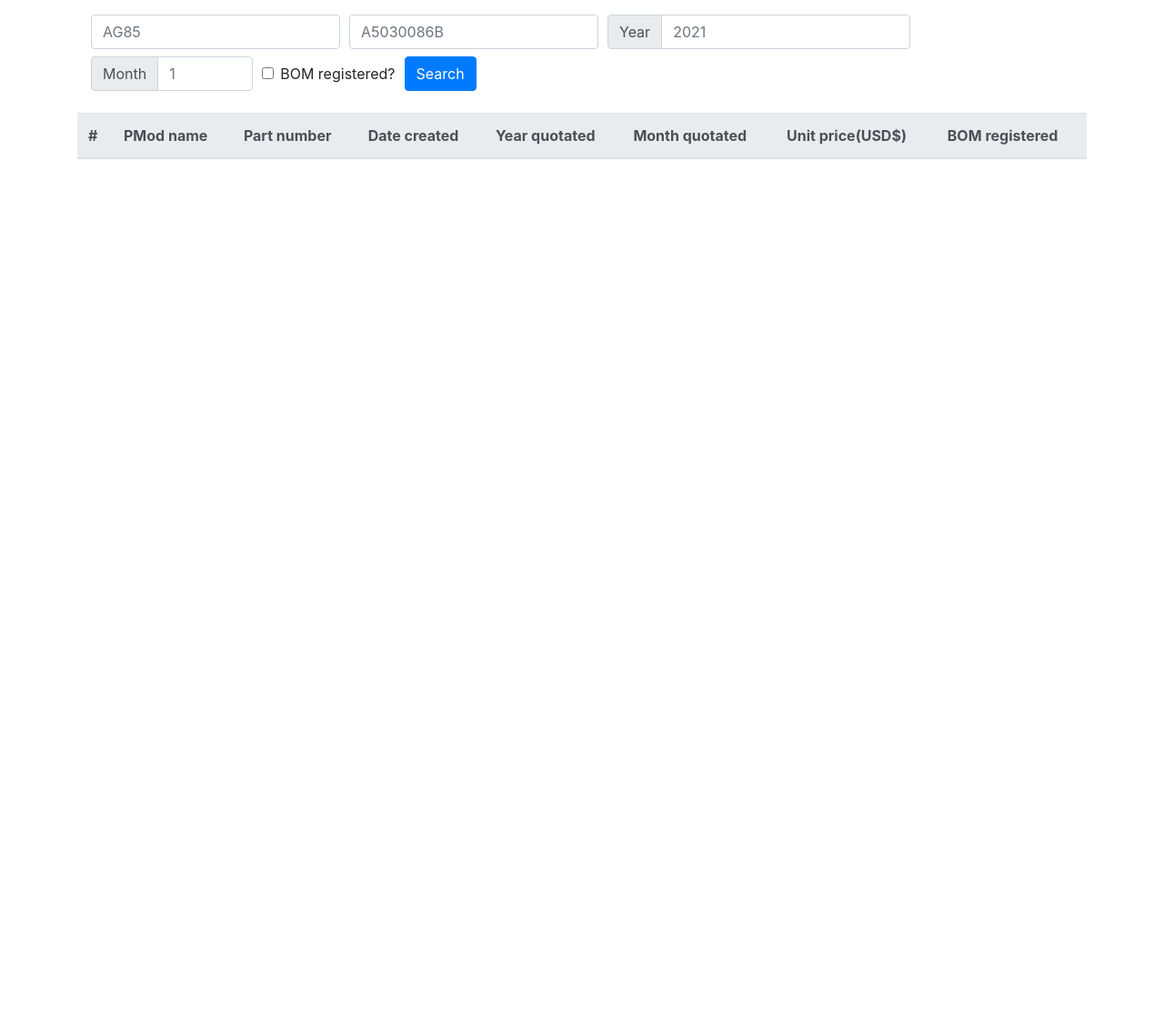
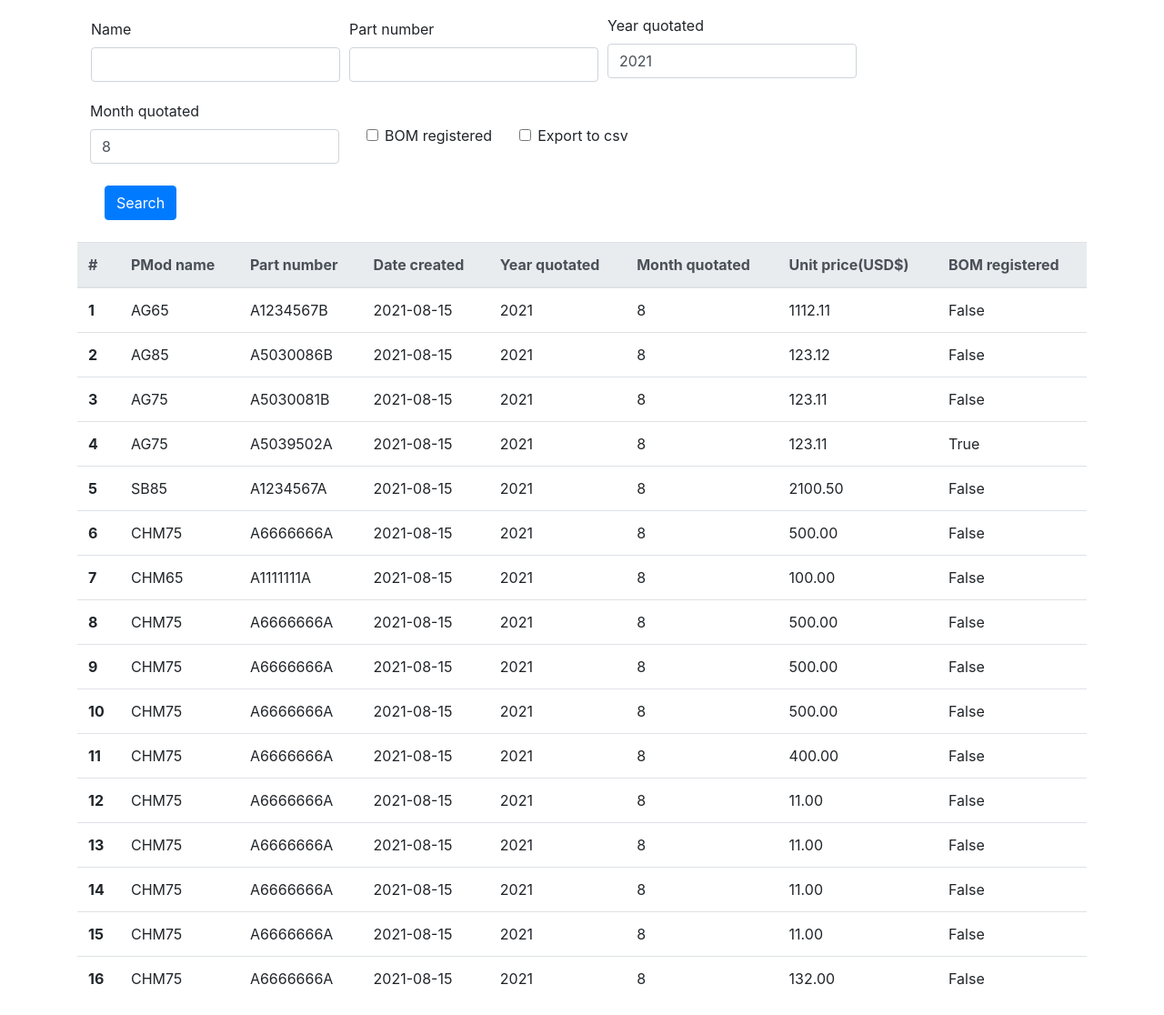
Before and after one commit to AuroraBoreas/djang-tvqa, a Django app: page /pmod_bom_list/ in a window 1280 px wide. Shown: the part 120-1236 px from the top of the page at 91% size. Before the commit the page ends 295 px from the top, so only its background shows below. Run offline with Django 3.2, Linux system fonts and the light colour scheme; data comes from the database, SQL or seed files in the repository; both versions use the stored data as it was after the commit; lists and menus that the app fills with data are empty; some libraries are stand-ins or nearby versions.

Commit message:
new feature: export to csv

```diff
--- a/pmods/form.py
+++ b/pmods/form.py
@@ -12,4 +12,19 @@
             'month_quotated',
             'unit_price',
             'BOM_registered',
+            # 'export_to_csv',
         ]
+
+class PModSearchForm(ModelForm):
+    class Meta:
+        model = PMod
+        fields = [
+            'name',
+            'part_number',
+            'date_created',
+            'year_quotated',
+            'month_quotated',
+            'unit_price',
+            'BOM_registered',
+            'export_to_csv',
+        ]
--- a/pmods/models.py
+++ b/pmods/models.py
@@ -6,17 +6,18 @@
 year = datetime.datetime.today().year
 month = datetime.datetime.today().month
 
-pmod_name_validator = RegexValidator(r'[a-zA-Z]{2,3}[0-9]{2,3}', 'Only PMod name allowed') # AG85, CHM75, SBL49
-part_number_validator = RegexValidator(r'[a-zA-Z]{1}[0-9]{7}[a-zA-Z]{1}', 'Only PMod part number allowed') #A5030081B
+pmod_name_validator = RegexValidator(r'[a-zA-Z]{2,3}[0-9]{2,3}', 'Only PMod name allowed(i.e: AG85)') # AG85, CHM75, SBL49
+part_number_validator = RegexValidator(r'[a-zA-Z]{1}[0-9]{7}[a-zA-Z]{1}', 'Only PMod part number allowed(i.e: A5030081A)') #A5030081B
 
 class PMod(models.Model):
-    name           = models.CharField(max_length=6, validators=[pmod_name_validator])
-    part_number    = models.CharField(max_length=9, validators=[part_number_validator])
+    name           = models.CharField(max_length=6, validators=[pmod_name_validator], blank=True)
+    part_number    = models.CharField(max_length=9, validators=[part_number_validator], blank=True)
     date_created   = models.DateTimeField(default=timezone.now)
-    year_quotated  = models.IntegerField(default=year, blank=False, null=False)
-    month_quotated = models.IntegerField(default=month, blank=False, null=False)
+    year_quotated  = models.IntegerField(default=year, blank=True, null=False)
+    month_quotated = models.IntegerField(default=month, blank=True, null=False)
     unit_price     = models.DecimalField(decimal_places=2, max_digits=100)
     BOM_registered = models.BooleanField(default=False)
+    export_to_csv  = models.BooleanField(default=False)
 
     def __repr__(self):
         return 'PMod {}'.format(self.name)
--- a/pmods/templates/bom_list.html
+++ b/pmods/templates/bom_list.html
@@ -16,46 +16,46 @@
   </div>
 
   <div class="container mb-3">
-    <form method="POST">
+    <form method="POST" action="">
       {% csrf_token %}
       <div class="form-row align-items-center">
         <div class="col-auto">
           <label class="sr-only" for="inlineFormInput">PMod name</label>
-          <input type="text" class="form-control mb-2" id="inlineFormInput" name="pmodname" placeholder="AG85">
+          {{ form.name|as_crispy_field }}
         </div>
         <div class="col-auto">
           <label class="sr-only" for="inlineFormInput">Part number</label>
-          <input type="text" class="form-control mb-2" id="inlineFormInput" name="partnumber" placeholder="A5030086B">
+          {{ form.part_number|as_crispy_field }}
         </div>
         <div class="col-auto">
           <label class="sr-only" for="inlineFormInputGroup"></label>
           <div class="input-group mb-2">
             <div class="input-group-prepend">
-              <div class="input-group-text">Year</div>
+              {{ form.year_quotated|as_crispy_field }}
             </div>
-            <input type="number" class="form-control" id="inlineFormInputGroup" name="bomyear" min="2012" placeholder="2021">
           </div>
         </div>
         <div class="col-auto">
           <label class="sr-only" for="inlineFormInputGroup"></label>
           <div class="input-group mb-2">
             <div class="input-group-prepend">
-              <div class="input-group-text">Month</div>
             </div>
-            <input type="number" class="form-control" id="inlineFormInputGroup" name="bommonth" min="1" max="12" placeholder="1">
+            {{ form.month_quotated|as_crispy_field }}
           </div>
         </div>
         <div class="col-auto">
           <div class="form-check mb-2">
-            <input class="form-check-input" type="checkbox" id="autoSizingCheck" name="bomregistered">
-            <label class="form-check-label" for="autoSizingCheck">
-              BOM registered?
-            </label>
+            {{ form.BOM_registered|as_crispy_field }}
           </div>
         </div>
         <div class="col-auto">
-          <button type="submit" class="btn btn-primary mb-2">Search</button>
+          <div class="form-check mb-2">
+            {{ form.export_to_csv|as_crispy_field }}
+          </div>
         </div>
+      </div>
+      <div class="col-auto">
+        <button type="submit" class="btn btn-primary mb-2">Search</button>
       </div>
     </form>
   </div>
--- a/pmods/views.py
+++ b/pmods/views.py
@@ -1,18 +1,19 @@
 from django.core.checks import messages
-from django.shortcuts import redirect, render, get_list_or_404
+from django.http.response import HttpResponse
+from django.shortcuts import redirect, render
 from django.contrib import messages
 from django.db.models.functions import Upper
 from django.db.models import Value
-from .form import PModRegisterForm, PMod
+import csv
+from .form import PModRegisterForm, PMod, PModSearchForm
 
 from django.http.request import HttpRequest
-from typing import NewType, Type, TypeVar
+from typing import NewType
 Request = NewType('Request', HttpRequest)
-T = TypeVar('T', None, int)
 
 def pmod_bom_create_view(request:Request, *args, **kwargs):
     if request.method == 'POST':
-        form = PModRegisterForm(request.POST)
+        form = PModRegisterForm(request.POST or None)
         if form.is_valid():
             name           = form.cleaned_data.get('name')
             part_number    = form.cleaned_data.get('part_number')
@@ -28,7 +29,7 @@
                                         month_quotated__iexact=month_quotated,
                                         # BOM_registered__iexact=BOM_registered,
                 )
-                print(pmods)
+                # print(pmods)
             except PMod.DoesNotExist:
                 pmods = None
             if pmods.exists():
@@ -54,36 +55,52 @@
     }
     return render(request, template_name='bom_create.html', context=context)
 
-def try_parse(s:str)->T:
-    try:
-        rv = int(s)
-    except ValueError:
-        rv = None
-    return rv
-
 def pmod_bom_list_view(request:Request, *args, **kwargs):
+    form = PModSearchForm(request.POST or None)
+    qs = PMod.objects.all()
+    context = {
+        'form'  : form,
+        'pmods' : qs
+    }
     if request.method == 'POST':
-        name           = request.POST.get('pmodname') or None
-        part_number    = request.POST.get('partnumber') or None
-        year_quotated  = try_parse(request.POST.get('bomyear'))
-        month_quotated = try_parse(request.POST.get('bommonth'))
-        BOM_registered = True if request.POST.get('bomregistered') == 'on' else False
-        search_dict    = {'BOM_registered':BOM_registered} # multi-conditions
-        if name:
-            search_dict['name'] = name.upper()
-        if part_number:
-            search_dict['part_number'] = part_number.upper()
-        if year_quotated:
-            search_dict['year_quotated'] = year_quotated
-        if month_quotated:
-            search_dict['month_quotated'] = month_quotated
-        pmods = PMod.objects.filter(**search_dict)
+        form = PModSearchForm(request.POST or None)
+        search_dict = {}
+        if form['name'].value():
+            search_dict['name'] = form['name'].value()
+        if form['date_created'].value():
+            search_dict['date_created'] = form['date_created'].value()
+        if form['year_quotated'].value():
+            search_dict['year_quotated'] = form['year_quotated'].value()
+        if form['month_quotated'].value():
+            search_dict['month_quotated'] = form['month_quotated'].value()
+        if form['BOM_registered'].value():
+            search_dict['BOM_registered'] = form['BOM_registered'].value()
+        # print(search_dict)
+        qs = PMod.objects.filter(**search_dict)
+        # print(qs)
         context = {
-            'pmods': pmods
+            'form' : form,
+            'pmods': qs
         }
-        return render(request, template_name='bom_list.html', context=context)
-    else:
-        return render(request, template_name='bom_list.html')
+        if form['export_to_csv'].value():
+            response = HttpResponse(content_type='text/csv')
+            response['Content-Disposition'] = 'attachment; filename="pmod_buyback.csv"'
+            writer = csv.writer(response)
+            writer.writerow([
+                'name',
+                'part_number',
+                'date_created',
+                'year_quotated',
+                'month_quotated',
+                'unit_price',
+                'BOM_registered',
+            ])
+            for row in qs.values_list():
+                writer.writerow(row)
+            return response
+        else:
+            return render(request, template_name='bom_list.html', context=context)
+    return render(request, template_name='bom_list.html', context=context)
 
 def pmod_bom_update_view(request:Request, *args, **kwargs):
     pass
--- a/posts/views.py
+++ b/posts/views.py
@@ -21,7 +21,7 @@
             Q(title__icontains=query) | Q(content__icontains=query)
         )
         if posts.exists():
-            print(posts)
+            # print(posts)
             return posts
         else:
             return Post.objects.none()
```
Also changed, not shown: pmods/templates/bom_create.html (+5 -5 lines), db.sqlite3, pmods/migrations/0004_auto_20210821_2116.py (added), pmods/migrations/0005_auto_20210821_2137.py (added).
